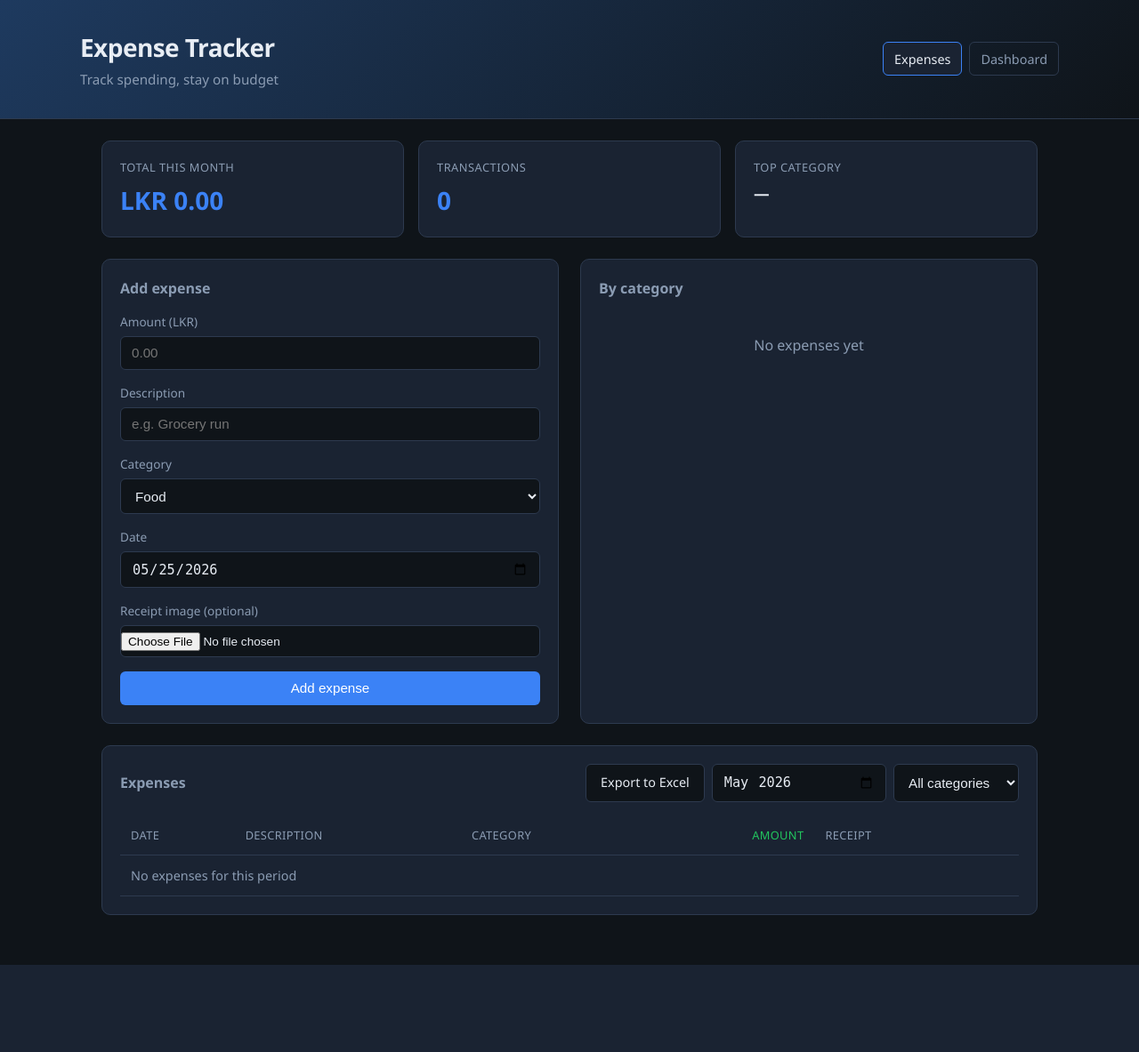
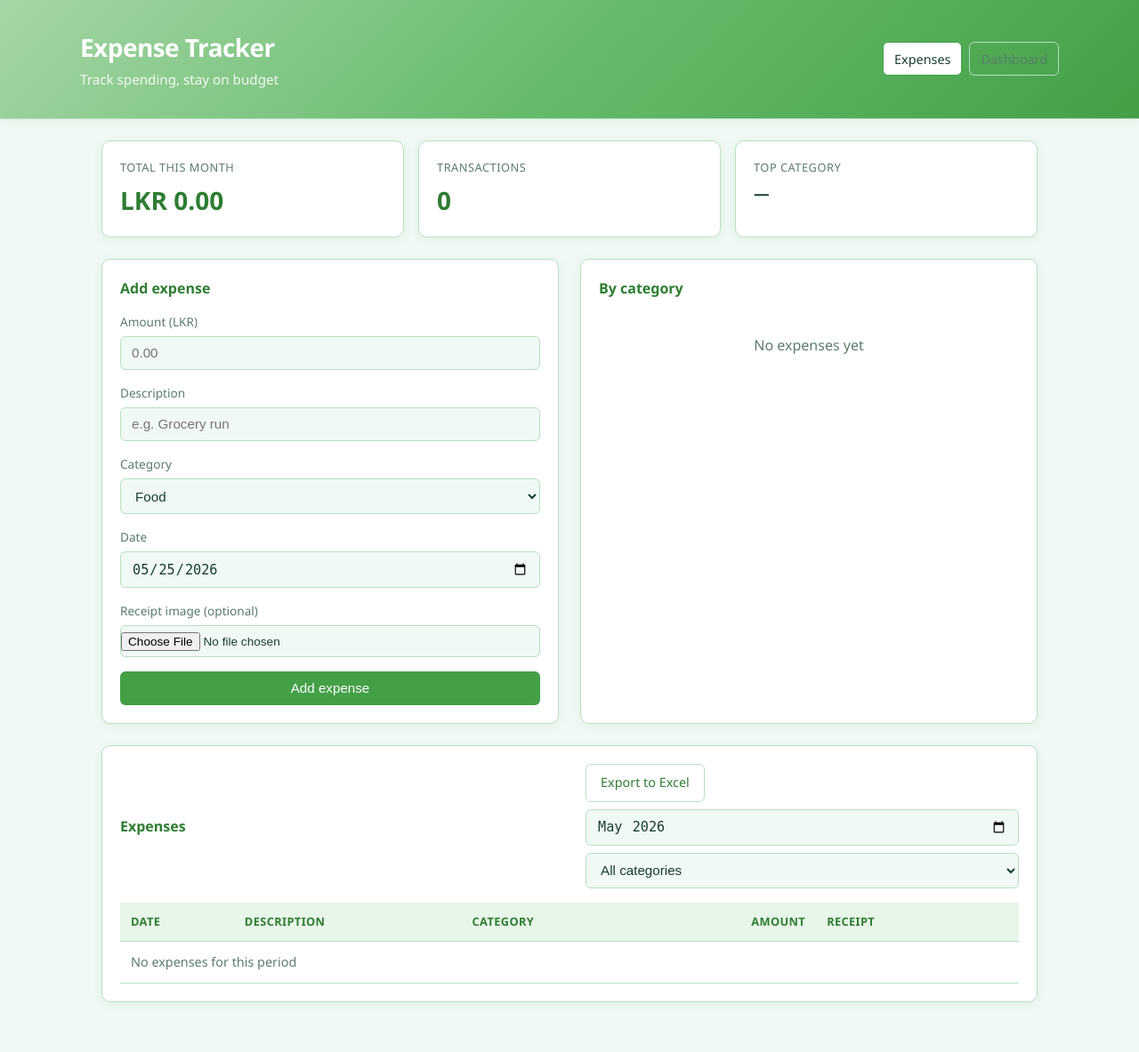
Before and after one commit to yjayasingh/ExpenseTracker, a Flask app: page / in a window 1280 px wide. Shown: the whole page at 89% size. Before the commit the page ends 1085 px from the top, so only its background shows below. Run offline with Flask 3, Linux system fonts and the light colour scheme; data that the repository does not hold is empty.

Commit message:
Update UI theme, perf test defaults, and automatic cleanup.
Apply light green theme, raise load test to 100 users with 25 concurrency, and delete perf test expenses after each run.

Co-authored-by: Cursor <cursoragent@cursor.com>

```diff
--- a/static/style.css
+++ b/static/style.css
@@ -1,16 +1,18 @@
 :root {
-  --bg: #0f1419;
-  --surface: #1a2332;
-  --surface-hover: #243044;
-  --border: #2d3a4f;
-  --text: #e8edf4;
-  --text-muted: #8b9cb3;
-  --accent: #3b82f6;
-  --accent-hover: #2563eb;
-  --success: #22c55e;
-  --danger: #ef4444;
+  --bg: #f0f9f4;
+  --surface: #ffffff;
+  --surface-hover: #e8f5e9;
+  --border: #b8dfc4;
+  --text: #1a3d2e;
+  --text-muted: #5a7d6a;
+  --accent: #43a047;
+  --accent-hover: #2e7d32;
+  --accent-light: #c8e6c9;
+  --success: #2e7d32;
+  --danger: #c62828;
   --radius: 10px;
   --font: "Segoe UI", system-ui, -apple-system, sans-serif;
+  --shadow: 0 2px 12px rgba(46, 125, 50, 0.08);
 }
 
 * {
@@ -28,9 +30,10 @@ body {
 }
 
 .header {
-  background: linear-gradient(135deg, #1e3a5f 0%, #0f1419 100%);
+  background: linear-gradient(135deg, #a5d6a7 0%, #66bb6a 50%, #43a047 100%);
   border-bottom: 1px solid var(--border);
   padding: 2rem 1.5rem;
+  box-shadow: var(--shadow);
 }
 
 .header-inner {
@@ -46,10 +49,11 @@ body {
   font-size: 1.75rem;
   font-weight: 600;
   letter-spacing: -0.02em;
+  color: #ffffff;
 }
 
 .subtitle {
-  color: var(--text-muted);
+  color: rgba(255, 255, 255, 0.9);
   margin-top: 0.25rem;
   font-size: 0.95rem;
 }
@@ -103,6 +107,7 @@ body {
   border: 1px solid var(--border);
   border-radius: var(--radius);
   padding: 1.25rem;
+  box-shadow: var(--shadow);
 }
 
 .card-label {
@@ -118,7 +123,7 @@ body {
   font-size: 1.75rem;
   font-weight: 600;
   margin-top: 0.35rem;
-  color: var(--accent);
+  color: var(--accent-hover);
 }
 
 .card-value-sm {
@@ -144,6 +149,7 @@ body {
   border: 1px solid var(--border);
   border-radius: var(--radius);
   padding: 1.25rem;
+  box-shadow: var(--shadow);
 }
 
 .panel-full {
@@ -154,7 +160,7 @@ body {
   font-size: 1rem;
   font-weight: 600;
   margin-bottom: 1rem;
-  color: var(--text-muted);
+  color: var(--accent-hover);
 }
 
 .panel-header {
@@ -173,6 +179,7 @@ body {
 .filters {
   display: flex;
   gap: 0.5rem;
+  flex-wrap: wrap;
 }
 
 .dashboard-filters {
@@ -235,8 +243,8 @@ select:focus {
   display: inline-flex;
   align-items: center;
   padding: 0.6rem 1rem;
-  background: var(--bg);
-  color: var(--text);
+  background: var(--surface);
+  color: var(--accent-hover);
   border: 1px solid var(--border);
   border-radius: 6px;
   font-size: 0.9rem;
@@ -378,11 +385,12 @@ select:focus {
 }
 
 .expense-table th {
-  color: var(--text-muted);
-  font-weight: 500;
+  color: var(--accent-hover);
+  font-weight: 600;
   font-size: 0.8rem;
   text-transform: uppercase;
   letter-spacing: 0.03em;
+  background: var(--surface-hover);
 }
 
 .expense-table tbody tr:hover {
@@ -397,7 +405,7 @@ select:focus {
 .expense-table .amount-col {
   text-align: right;
   color: var(--success);
-  font-weight: 500;
+  font-weight: 600;
 }
 
 .amount-cell {
```
Also changed, not shown: other parts of static/style.css (+18 -14 lines), performance_test.py (+100 -7 lines), README.md.
